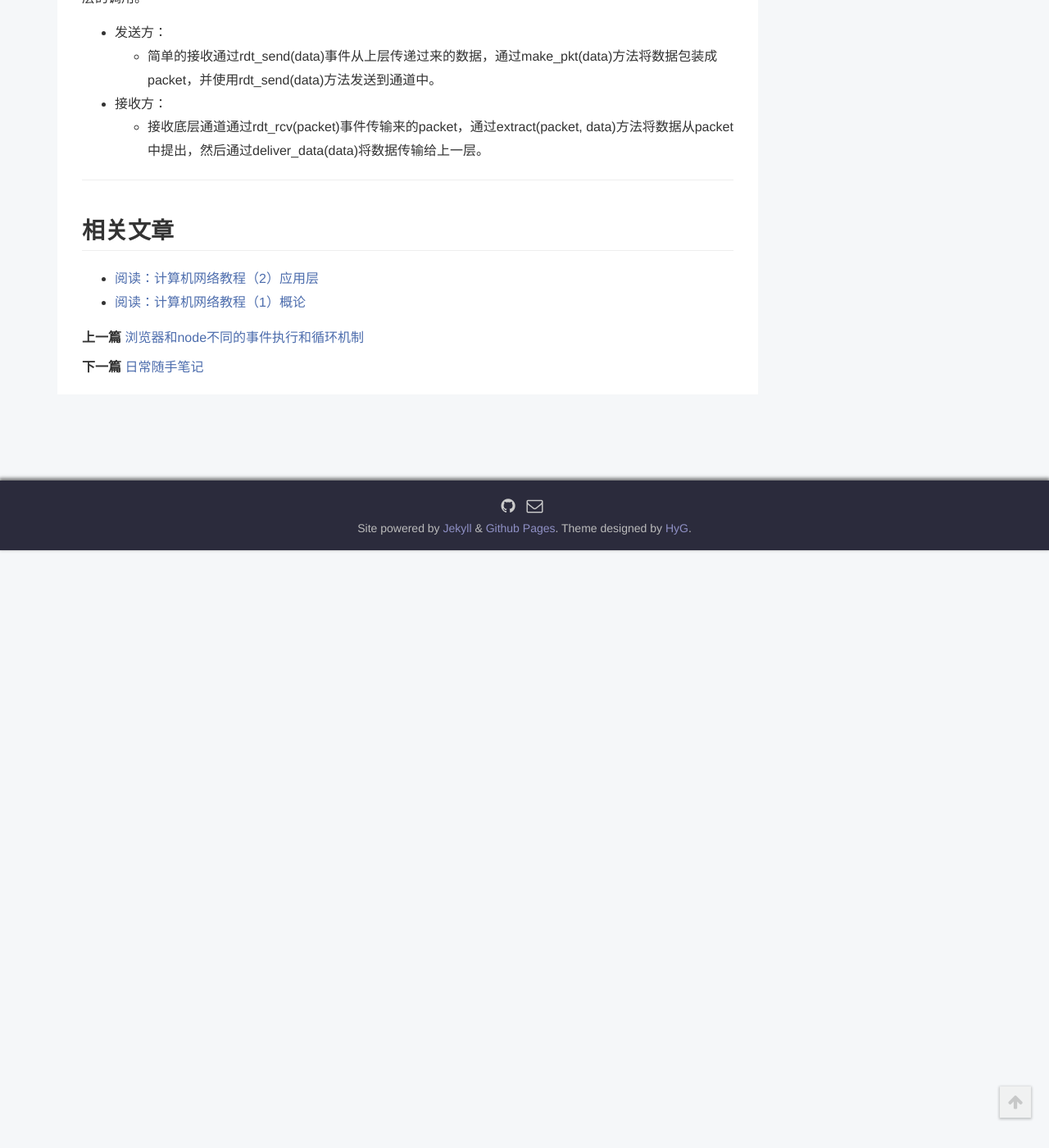
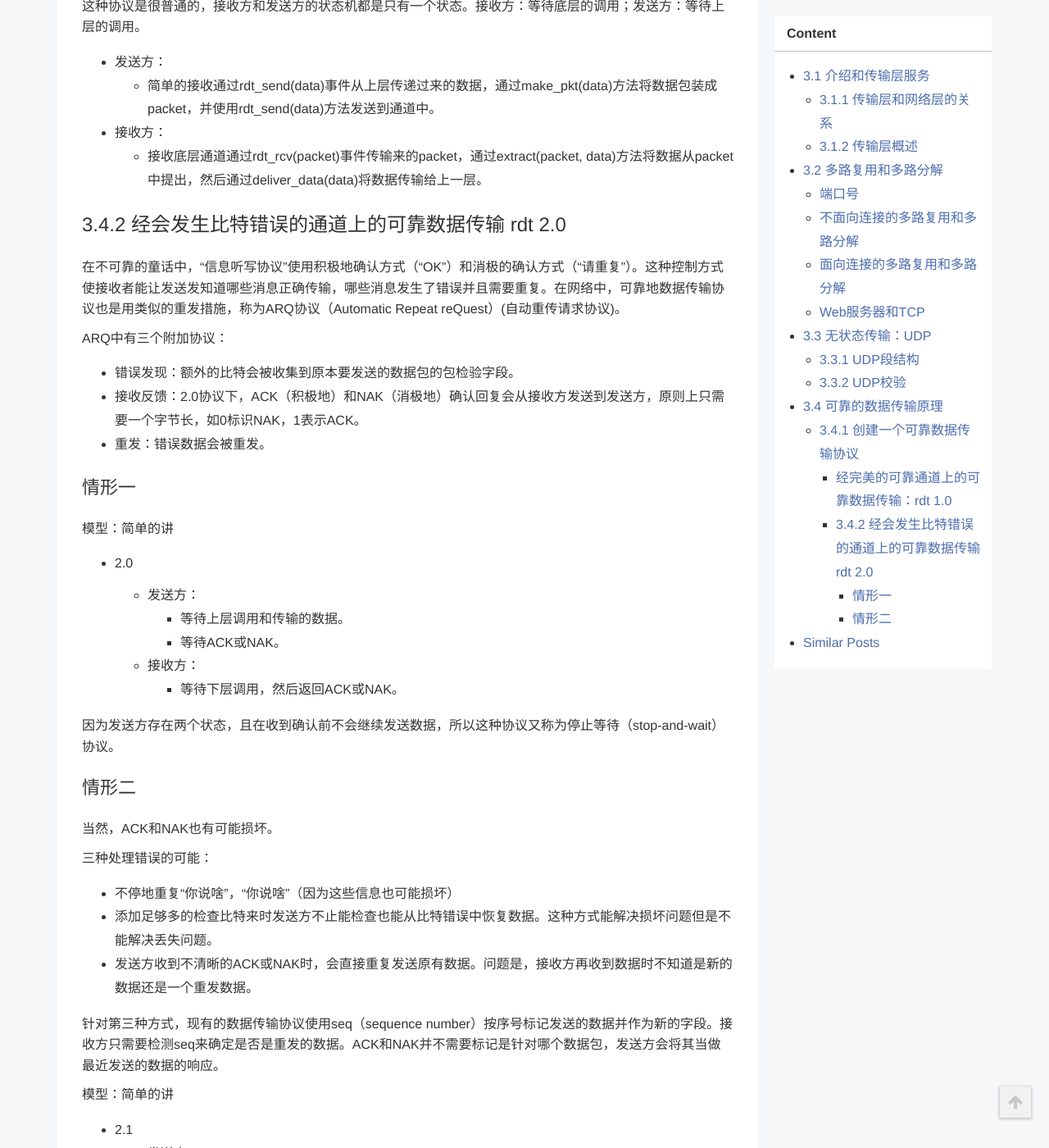
Before and after one commit to toBeTheLight/toBeTheLight.github.io, a Jekyll site: the page built from _posts/2018-03-19-计算机网络教程3 传输层.md, in a window 1280 px wide and 1400 px high, scrolled down 4643 px. Shown: the whole window at 82% size. Built offline with Jekyll 4.4.1, drawn with Linux system fonts in a browser that asks for light colours; a style sheet for code colours, icons or effects is not loaded; before the commit the page ends 5314 px from its top, so only the background shows below that; some of the changed text lies outside the part shown.

Commit message:
update: 3.4.2

```diff
--- a/_posts/2018-03-19-计算机网络教程3 传输层.md
+++ b/_posts/2018-03-19-计算机网络教程3 传输层.md
@@ -143,6 +143,8 @@ Web服务器为每个连接创建一个新的进程，这些进程都有自己
 
 # 3.4 可靠的数据传输原理
 
+可参考此文章[可靠数据传输原理（上）](https://blog.csdn.net/shouldnotappearcalm/article/details/77103763#3_rdt_21_ACK_NAK)
+
 向上一层实体提供可靠地数据传输通道是可靠地数据传输协议的职责，通过这个通道，没有信息会被损毁或丢失，所有信息都会被按照顺序的传输。
 
 抽象：数据传输协议的发送方会被上层调用rdt_send()（reliable data transfer）方法；在接收方，packet抵达接收方时，会调用rdt_rcv()方法（表示可靠地数据接收），随后需要将数据传递给上层（应用层/ssl/xxx）时，使用deliver_data()方法。
@@ -151,7 +153,7 @@ Web服务器为每个连接创建一个新的进程，这些进程都有自己
 
 ## 3.4.1 创建一个可靠数据传输协议
 
-### 在完美的可靠通道上的可靠数据传输：rdt 1.0
+### 经完美的可靠通道上的可靠数据传输：rdt 1.0
 
 这种协议是很普通的，接收方和发送方的状态机都是只有一个状态。接收方：等待底层的调用；发送方：等待上层的调用。
 
@@ -159,3 +161,55 @@ Web服务器为每个连接创建一个新的进程，这些进程都有自己
     * 简单的接收通过rdt_send(data)事件从上层传递过来的数据，通过make_pkt(data)方法将数据包装成packet，并使用rdt_send(data)方法发送到通道中。
 * 接收方：
     * 接收底层通道通过rdt_rcv(packet)事件传输来的packet，通过extract(packet, data)方法将数据从packet中提出，然后通过deliver_data(data)将数据传输给上一层。
+
+### 3.4.2 经会发生比特错误的通道上的可靠数据传输 rdt 2.0
+
+在不可靠的童话中，“信息听写协议”使用积极地确认方式（“OK”）和消极的确认方式（“请重复”）。这种控制方式使接收者能让发送发知道哪些消息正确传输，哪些消息发生了错误并且需要重复。在网络中，可靠地数据传输协议也是用类似的重发措施，称为ARQ协议（Automatic Repeat reQuest）(自动重传请求协议)。
+
+ARQ中有三个附加协议：
+
+* 错误发现：额外的比特会被收集到原本要发送的数据包的包检验字段。
+* 接收反馈：2.0协议下，ACK（积极地）和NAK（消极地）确认回复会从接收方发送到发送方，原则上只需要一个字节长，如0标识NAK，1表示ACK。
+* 重发：错误数据会被重发。
+
+#### 情形一
+
+模型：简单的讲
+
+* 2.0
+
+    * 发送方：
+        * 等待上层调用和传输的数据。
+        * 等待ACK或NAK。
+    * 接收方：
+        * 等待下层调用，然后返回ACK或NAK。
+
+因为发送方存在两个状态，且在收到确认前不会继续发送数据，所以这种协议又称为停止等待（stop-and-wait）协议。
+
+#### 情形二
+
+当然，ACK和NAK也有可能损坏。
+
+三种处理错误的可能：
+
+* 不停地重复“你说啥”，“你说啥”（因为这些信息也可能损坏）
+* 添加足够多的检查比特来时发送方不止能检查也能从比特错误中恢复数据。这种方式能解决损坏问题但是不能解决丢失问题。
+* 发送方收到不清晰的ACK或NAK时，会直接重复发送原有数据。问题是，接收方再收到数据时不知道是新的数据还是一个重发数据。
+
+针对第三种方式，现有的数据传输协议使用seq（sequence number）按序号标记发送的数据并作为新的字段。接收方只需要检测seq来确定是否是重发的数据。ACK和NAK并不需要标记是针对哪个数据包，发送方会将其当做最近发送的数据的响应。
+
+模型：简单的讲
+
+* 2.1
+    * 发送方：
+        * 初态：等待上层调用和0分组
+        * 等待ACK或NAK0
+        * 等待上层调用和1分组
+        * 等待ACK或NAK1，然后回到初态
+    * 接收方：
+        * 等待下层调用和0分组。如果受损，返回NAK，如果数据正确（可能是1分组），则返回ACK，进入下个状态。
+        * 等待下层调用和1分组，同上。
+
+* 2.2
+
+接收方不返回NAC，而是返回上次正确数据的ACK，发送方也能正确返回数据。
```
